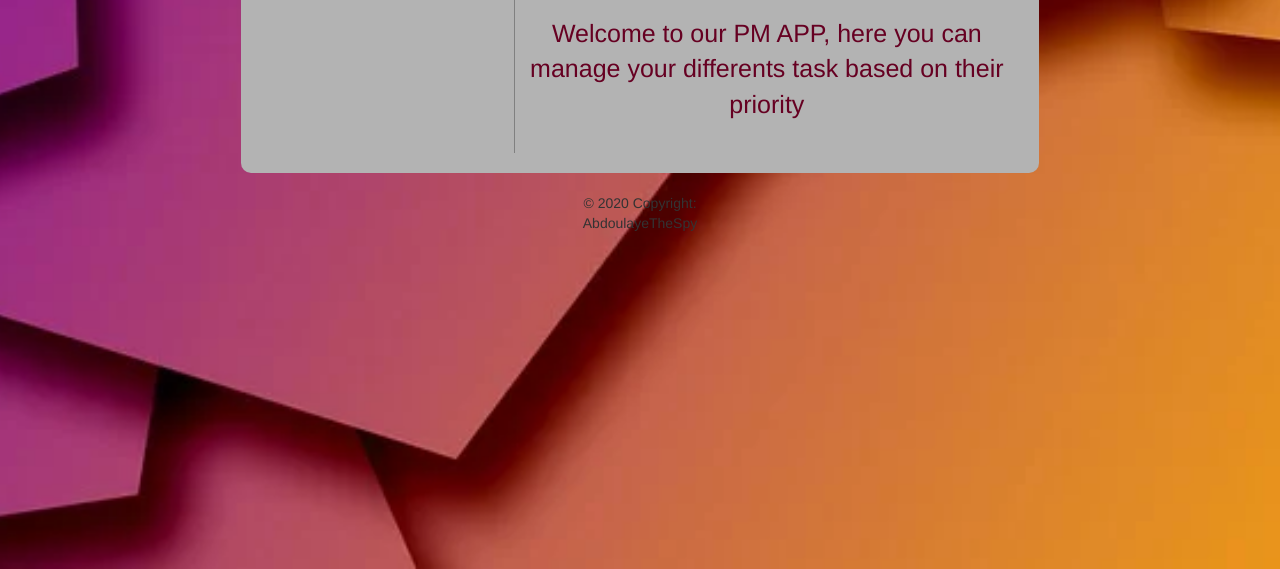
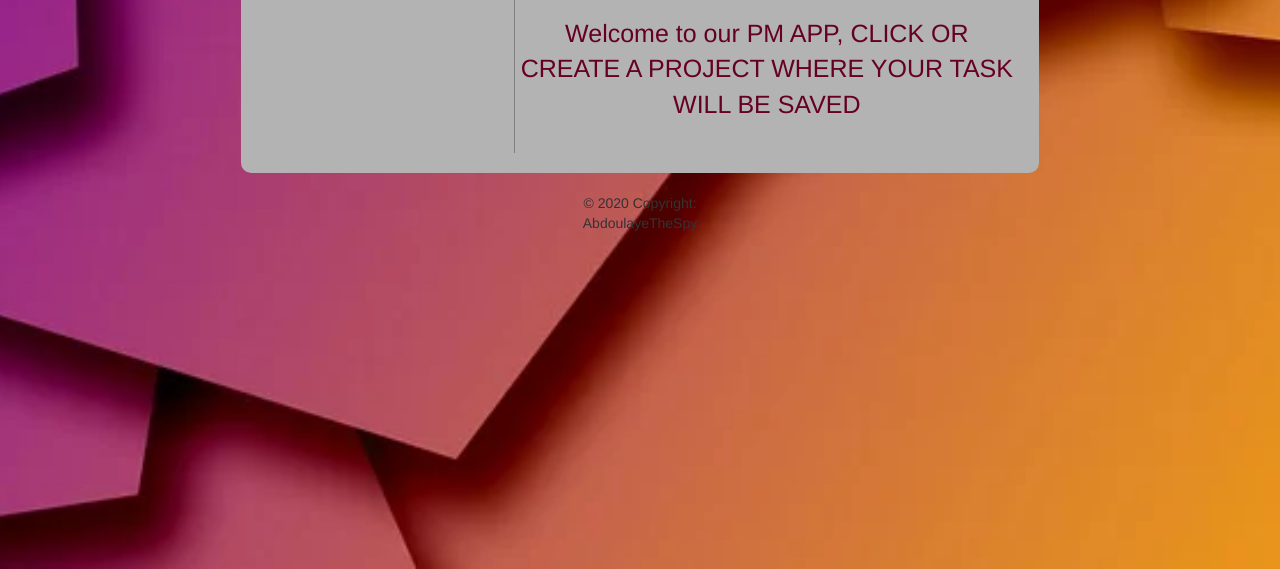
Before and after one commit to Abdoulaye-Thespy/To-do-list, a plain HTML site: page index.html in a window 1280 px wide. Shown: the part 231-800 px from the top of the page. Drawn offline with nearby package versions, Linux system fonts and the light colour scheme.

Commit message:
update on the design

```diff
--- a/index.html
+++ b/index.html
@@ -118,7 +118,7 @@
 
         <div id="conten" class="row">
 
-          <p class="wclm">Welcome to our PM APP, here you can manage your differents task based on their priority</p>
+          <p class="wclm">Welcome to our PM APP, CLICK OR CREATE A PROJECT WHERE YOUR TASK WILL BE SAVED</p>
         </div>
 
 
```
Also changed, not shown: main.js (+1 -1 lines).
